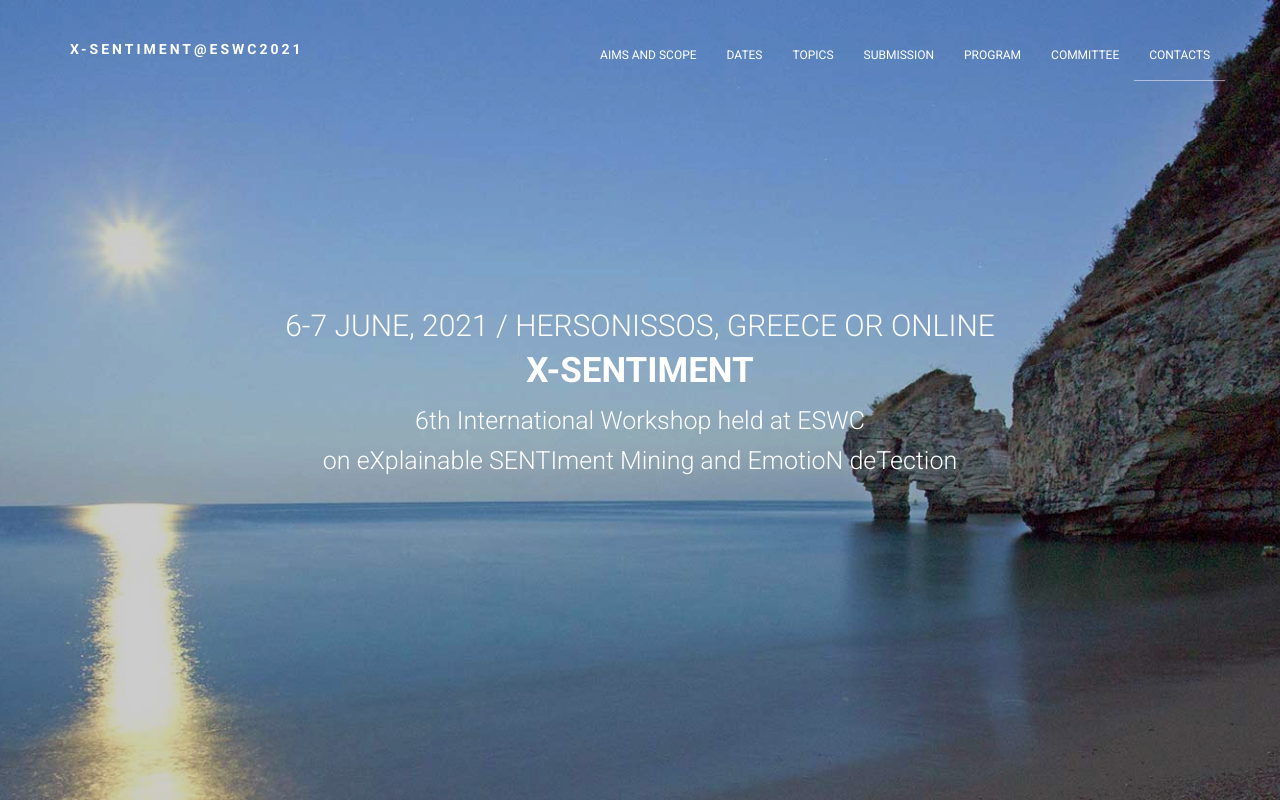
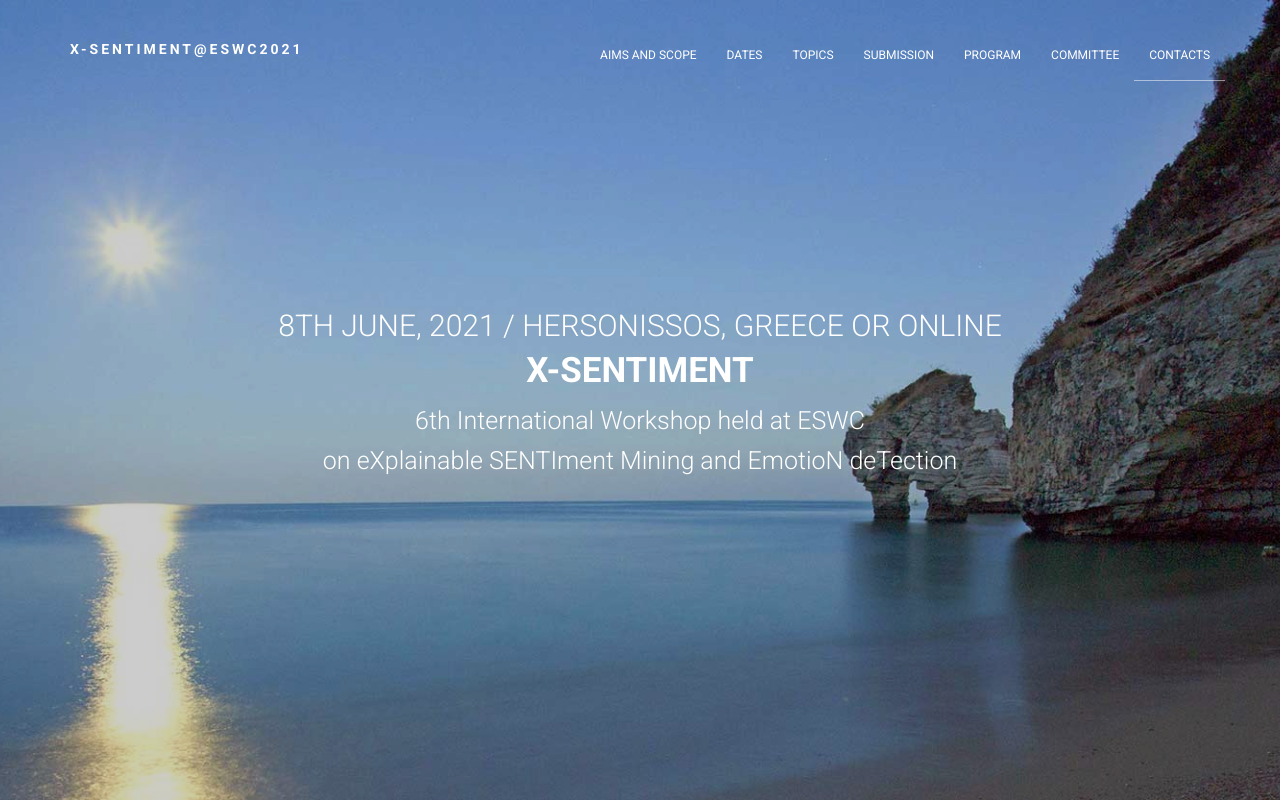
Before and after one commit to danilo-dessi/xsentiment, a website: page index.html in a window 1280 px wide. Shown: the top 802 px of the page. Drawn offline with Linux system fonts and the light colour scheme; files whose address does not match are found by name.

Commit message:
update date

```diff
--- a/index.html
+++ b/index.html
@@ -57,7 +57,7 @@
     <header id="site-header" class="site-header valign-center">
         <div class="intro">
 
-            <h2>6-7 June, 2021 / Hersonissos, Greece or Online</h2>
+            <h2>8th June, 2021 / Hersonissos, Greece or Online</h2>
 
             <h1>X-SENTIMENT</h1>
 
```
